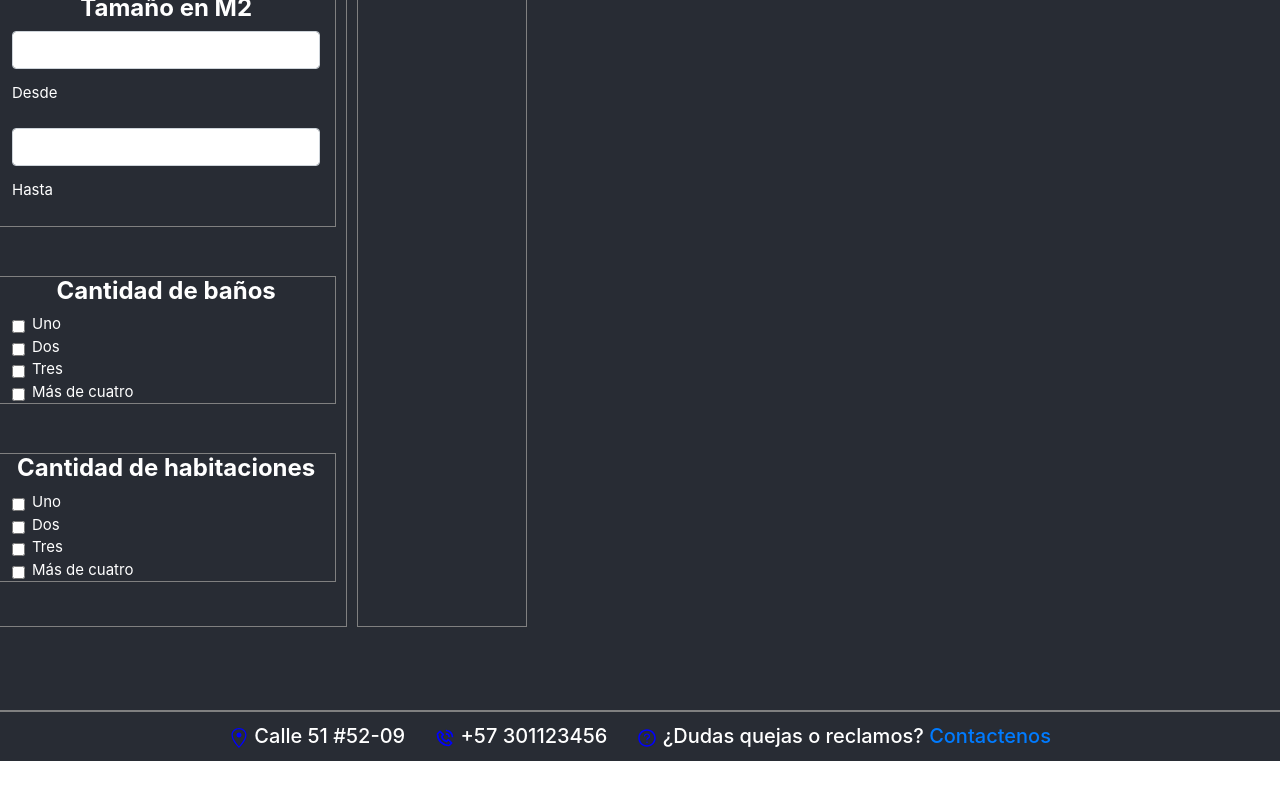
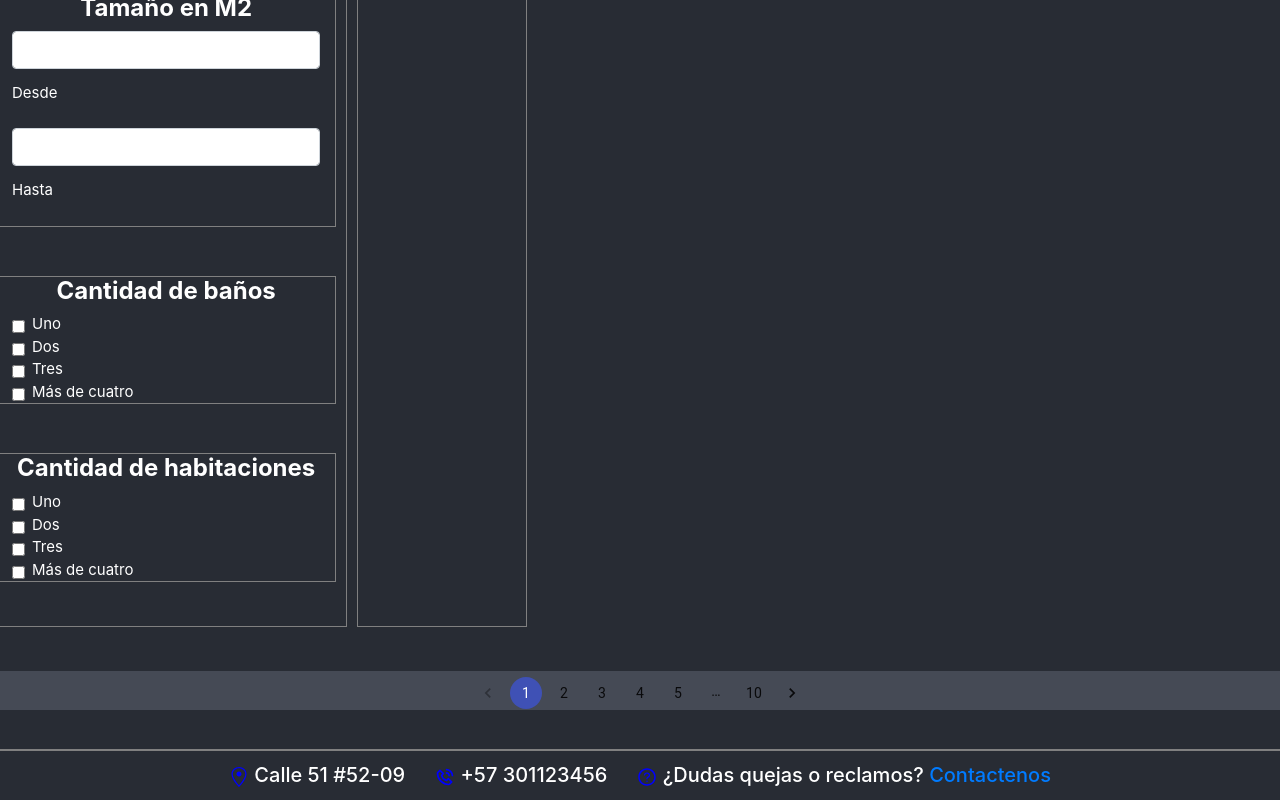
Before and after one commit to Beltro39/Compra-inmuebles, a React (Create React App) app in the folder FrontEnd/: page / in a window 1280 px wide. Shown: the part 964-1764 px from the top of the page. Before the commit the page ends 1725 px from the top, so only its background shows below. Built offline with nearby package versions, Linux system fonts and the light colour scheme.

Commit message:
Paginación

```diff
--- a/FrontEnd/package.json
+++ b/FrontEnd/package.json
@@ -2,9 +2,11 @@
   "name": "franca_paisa",
   "version": "0.1.0",
   "private": true,
-  "homepage" : "/FrancaPaisa/",
+  "homepage": "/FrancaPaisa/",
   "dependencies": {
     "@iconscout/react-unicons": "^1.1.6",
+    "@material-ui/core": "^4.11.3",
+    "@material-ui/lab": "*",
     "@react-icons/all-files": "^4.1.0",
     "@testing-library/jest-dom": "^5.11.10",
     "@testing-library/react": "^11.2.6",
--- a/FrontEnd/src/Home/Home.js
+++ b/FrontEnd/src/Home/Home.js
@@ -2,6 +2,7 @@ import houses from '../assets/casa.jpg';
 import './Home.css';
 import 'bootstrap/dist/css/bootstrap.min.css';
 import React, { useState } from 'react';
+import Pagination from '@material-ui/lab/Pagination';
 
 const styles = {
   styleForm: {
@@ -36,6 +37,11 @@ function Home() {
       textAlign: "center",
       fontWeight: "bold",
     },
+
+    stylePagination: {
+      backgroundColor: "#454a55",
+      color: "white",
+    }
   };
 
   const [buttonName, setButtonName] = useState("Cuadricula");
@@ -240,6 +246,13 @@ function Home() {
         </div>
         <br></br>
       </header>
+
+      <footer className= "Home-Footer" >
+        <div className="row justify-content-center" style={styles.stylePagination}>
+          <Pagination count={10} color="primary" />
+        </div>
+      </footer>
+
     </div>
 
 
@@ -388,17 +401,8 @@ function showMoreElements() {
             </div>
           </div>
         </div>
-
-
-
-
-
-
-
-
       </div>
     </div>
-
   );
 }
 
```
Also changed, not shown: 1 other file (tests, documents, lock files or other folders).
